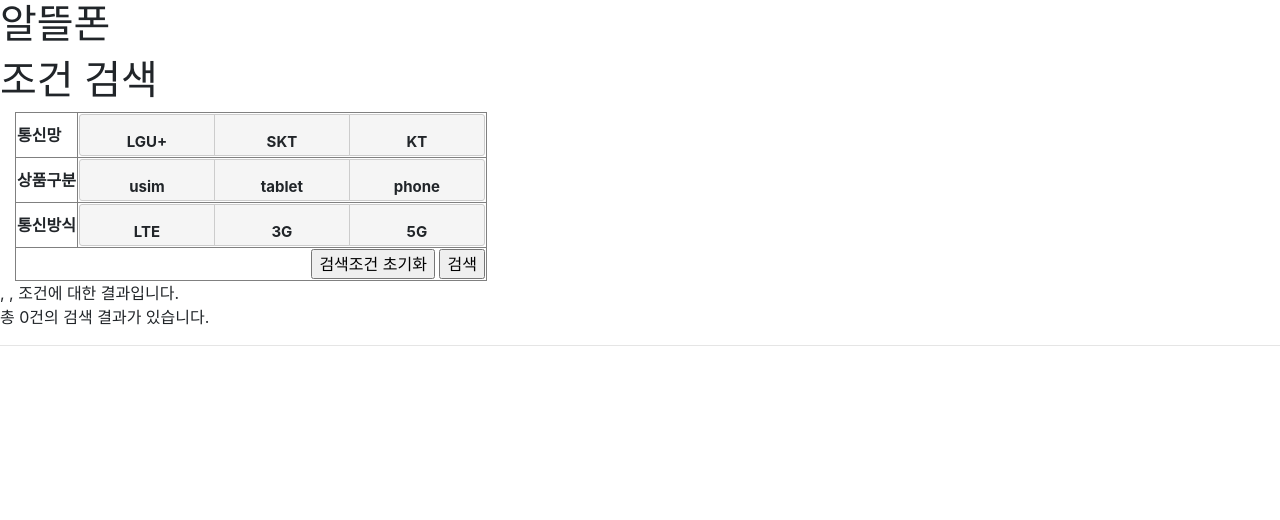
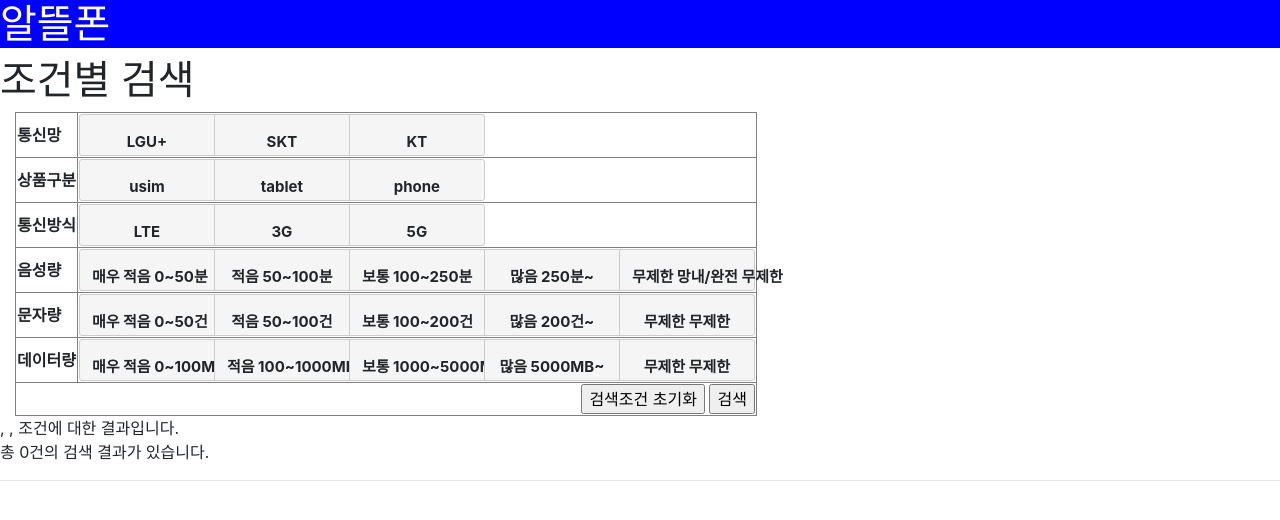
Before and after one commit to sindpfla98/epost, a Django app: page /epost/listing_search in a window 1280 px wide. Shown: the top 520 px of the page. Run offline with Django 3.2, Linux system fonts and the light colour scheme; data that the repository does not hold is empty; some libraries are stand-ins or nearby versions.

Commit message:
Implement listing page

```diff
--- a/epost/models.py
+++ b/epost/models.py
@@ -8,12 +8,12 @@
     mobile_carrier = models.CharField('통신사', max_length=20, choices=(('LGU+','LGU+'),('SKT','SKT'),('KT','KT')))
     category = models.CharField('종류', max_length=20, choices=(('usim','usim'),('tablet','tablet'),('phone','phone')))
     data_speed = models.CharField('통신 속도', max_length=10, choices=(('LTE','LTE'),('3G','3G'),('5G','5G')))
-    data_category = models.CharField('데이터 기준', max_length=10)
+    data_category = models.IntegerField('데이터 기준')
     data_unit = models.CharField('데이터 단위', max_length=5, choices=(('월','월'),('일','일')))
-    call = models.CharField('음성', max_length=10)
+    call = models.IntegerField('음성')
     call_unit = models.CharField('음성 단위', max_length=5, choices=(('분','분'),('윙','윙')))
     unlimited_free = models.CharField('망내 무료', max_length=5, choices=(('Y','Y'),('N','N')))
-    message = models.CharField('문자', max_length=10)
+    message = models.IntegerField('문자')
     message_unit = models.CharField('문자 단위', max_length=5, choices=(('건','건'),('윙','윙')))
     data1 = models.CharField('월데이터1', max_length=10)
     data2 = models.CharField('월데이터2', max_length=100, null=True, blank=True)
--- a/epost/templates/epost/listing_search.html
+++ b/epost/templates/epost/listing_search.html
@@ -1,5 +1,5 @@
 {% extends "base.html" %}
-{% block title %}조건 검색{% endblock %}
+{% block title %}조건별 검색{% endblock %}
 {% block extra_body %}
 <style>
    .btn{
@@ -23,7 +23,8 @@
 </style>
 {% endblock %}
 {% block content %}
-<h1>조건 검색</h1>
+<div class="content">
+	<h1>조건별 검색</h1>
 	<form action="" method="get">
 		<div class="col">
 			<table BORDER="1">
@@ -32,7 +33,7 @@
 					<td>
 						<div class="btn-group btn-group-toggle" data-toggle="buttons">
 							<label class="btn">
-								<input type="radio" name="mobile_carrier" value="LGU+">LGU+
+								<input type="radio" name="mobile_carrier" value="LGU">LGU+
 							</label>
 							<label class="btn">
 								<input type="radio" name="mobile_carrier" value="SKT">SKT
@@ -76,6 +77,87 @@
 					</td>
 				</tr>
 				<tr>
+					<th>음성량</th>
+					<td>
+						<div class="btn-group btn-group-toggle" data-toggle="buttons">
+							<label class="btn">
+								<input type="radio" name="call" value="0">매우 적음
+								<span>0~50분</span>
+							</label>
+							<label class="btn">
+								<input type="radio" name="call" value="1">적음
+								<span>50~100분</span>
+							</label>
+							<label class="btn">
+								<input type="radio" name="call" value="2">보통
+								<span>100~250분</span>
+							</label>
+							<label class="btn">
+								<input type="radio" name="call" value="3">많음
+								<span>250분~</span>
+							</label>
+							<label class="btn">
+								<input type="radio" name="call" value="4">무제한
+								<span>망내/완전 무제한</span>
+							</label>
+						</div>
+					</td>
+				</tr>
+				<tr>
+					<th>문자량</th>
+					<td>
+						<div class="btn-group btn-group-toggle" data-toggle="buttons">
+							<label class="btn">
+								<input type="radio" name="massage" value="0">매우 적음
+								<span>0~50건</span>
+							</label>
+							<label class="btn">
+								<input type="radio" name="message" value="1">적음
+								<span>50~100건</span>
+							</label>
+							<label class="btn">
+								<input type="radio" name="message" value="2">보통
+								<span>100~200건</span>
+							</label>
+							<label class="btn">
+								<input type="radio" name="message" value="3">많음
+								<span>200건~</span>
+							</label>
+							<label class="btn">
+								<input type="radio" name="message" value="4">무제한
+								<span>무제한</span>
+							</label>
+						</div>
+					</td>
+				</tr>
+				<tr>
+					<th>데이터량</th>
+					<td>
+						<div class="btn-group btn-group-toggle" data-toggle="buttons">
+							<label class="btn">
+								<input type="radio" name="data1" value="0">매우 적음
+								<span>0~100MB</span>
+							</label>
+							<label class="btn">
+								<input type="radio" name="data1" value="1">적음
+								<span>100~1000MB</span>
+							</label>
+							<label class="btn">
+								<input type="radio" name="data1" value="2">보통
+								<span>1000~5000MB</span>
+							</label>
+							<label class="btn">
+								<input type="radio" name="data1" value="3">많음
+								<span>5000MB~</span>
+							</label>
+							<label class="btn">
+								<input type="radio" name="data1" value="4">무제한
+								<span>무제한</span>
+							</label>
+						</div>
+					</td>
+				</tr>
+				<tr>
 					<td colspan="2" align="right">
 						<input type="reset" value="검색조건 초기화">
 						<input class="button" type="submit" value="검색">
@@ -102,4 +184,5 @@
         </tr>
     {% endfor %}
     </table>
+</div>
 {% endblock %}
--- a/epost/views.py
+++ b/epost/views.py
@@ -3,9 +3,10 @@
 from .models import CallingPlan, CVSUpload
 from .forms import CVSUploadForm
 from .serializers import *
-from django.shortcuts import render
+from django.shortcuts import render, redirect
 from django.utils import timezone
 from django.db.models.base import ObjectDoesNotExist
+from django.urls import reverse
 from django.conf import settings
 from rest_framework import views
 from rest_framework.response import Response
@@ -158,37 +159,18 @@
         return Response(serializer.data)
 
 
-class Listing(views.APIView):
-    """
-    조건 검색
-    """
-    def get(self, request, format=None):
-        mobile_carrier = self.request.query_params.get('mobile_carrier')
-        category = self.request.query_params.get('category')
-        data_speed = self.request.query_params.get('data_speed')
 
-        queryset = CallingPlan.objects.all()
-        if mobile_carrier:
-            queryset = queryset.filter(mobile_carrier=mobile_carrier)
-        if category:
-            queryset = queryset.filter(category=category)
-        if data_speed:
-            queryset = queryset.filter(data_speed=data_speed)
-
-        serializer = ListingSerializer(queryset, many=True)
-
-        return Response(serializer.data)
+from django.http import HttpResponseRedirect
 
 host = 'http://localhost:8000'
-
 # 검색
 def keyword_search(request):
-    path = '/epost/keyword'
+    path = request.build_absolute_uri()
 
     keyword = request.GET.get('keyword', '')
     params = {'keyword':keyword}
 
-    url = host + path
+    url = path
     response = requests.get(url, params=params).json()
 
     count = len(response)
@@ -199,14 +181,77 @@
         'count':count,
     })
 
+class Listing(views.APIView):
+    """
+    조건 검색
+    """
+    def get(self, request, format=None):
+        mobile_carrier = self.request.query_params.get('mobile_carrier')
+        category = self.request.query_params.get('category')
+        data_speed = self.request.query_params.get('data_speed')
+        call = self.request.query_params.get('call')
+        message = self.request.query_params.get('message')
+        data1 = self.request.query_params.get('data1')
+
+        queryset = CallingPlan.objects.all()
+        if mobile_carrier:
+            queryset = queryset.filter(mobile_carrier__contains=mobile_carrier)
+        if category:
+            queryset = queryset.filter(category=category)
+        if data_speed:
+            queryset = queryset.filter(data_speed=data_speed)
+        if call:
+            if call == "0":
+                queryset = queryset.filter(call__lte=50)
+            elif call == "1":
+                queryset = queryset.filter(call__gt=50, call__lte=100)
+            elif call == "2":
+                queryset = queryset.filter(call__gt=100, call__lte=250)
+            elif call == "3":
+                queryset = queryset.filter(call__gt=250)
+            elif call == "4":
+                queryset = queryset.filter(call=999999)
+
+        if message:
+            if message == "0":
+                queryset = queryset.filter(message__lte=50)
+            elif message == "1":
+                queryset = queryset.filter(message__gt=50, message__lte=100)
+            elif message == "2":
+                queryset = queryset.filter(message__gt=100, message__lte=200)
+            elif message == "3":
+                queryset = queryset.filter(message__gt=200)
+            elif message == "4":
+                queryset = queryset.filter(message=999999)
+
+        if data1:
+            if data1 == "0":
+                queryset = queryset.filter(data1__lte=100)
+            elif data1 == "1":
+                queryset = queryset.filter(data1__gt=100, data1__lte=1000)
+            elif data1 == "2":
+                queryset = queryset.filter(data1__gt=1000, data1__lte=5000)
+            elif data1 == "3":
+                queryset = queryset.filter(data1__gt=5000)
+            elif data1 == "4":
+                queryset = queryset.filter(data2__contains='계속')
+
+        serializer = ListingSerializer(queryset, many=True)
+
+        return Response(serializer.data)
+
 def listing_search(request):
     path = '/epost/listing'
 
     mobile_carrier = request.GET.get("mobile_carrier", "")
     category = request.GET.get("category", "")
     data_speed = request.GET.get("data_speed", "")
+    call = request.GET.get("call", "")
+    message = request.GET.get("message", "")
+    data1 = request.GET.get("data1", "")
 
-    params = {'mobile_carrier':mobile_carrier, 'category':category, 'data_speed':data_speed}
+    params = {'mobile_carrier':mobile_carrier, 'category':category, 'data_speed':data_speed,
+              'call':call, 'message':message, 'data1':data1 }
 
     url = host + path
     response = requests.get(url, params=params).json()
@@ -216,4 +261,5 @@
                   {
                       'plans':response, 'count':count,
                       'mobile_carrier':mobile_carrier, 'category':category, 'data_speed':data_speed,
+
                   })
--- a/mysite/templates/base.html
+++ b/mysite/templates/base.html
@@ -9,11 +9,13 @@
     <script src="https://cdnjs.cloudflare.com/ajax/libs/popper.js/1.14.3/umd/popper.min.js"></script>
     <script src="https://stackpath.bootstrapcdn.com/bootstrap/4.1.3/js/bootstrap.min.js"></script>
 </head>
-
+<style>
+    .top{background-color: blue; color: white;}
+</style>
 {% block extra_body %}
 {% endblock %}
 <body>
-<h1>알뜰폰</h1>
+<h1 class="top">알뜰폰</h1>
 {% block content %}
 
 {% endblock %}
```
Also changed, not shown: epost/migrations/0004_auto_20200605_1701.py (added).
